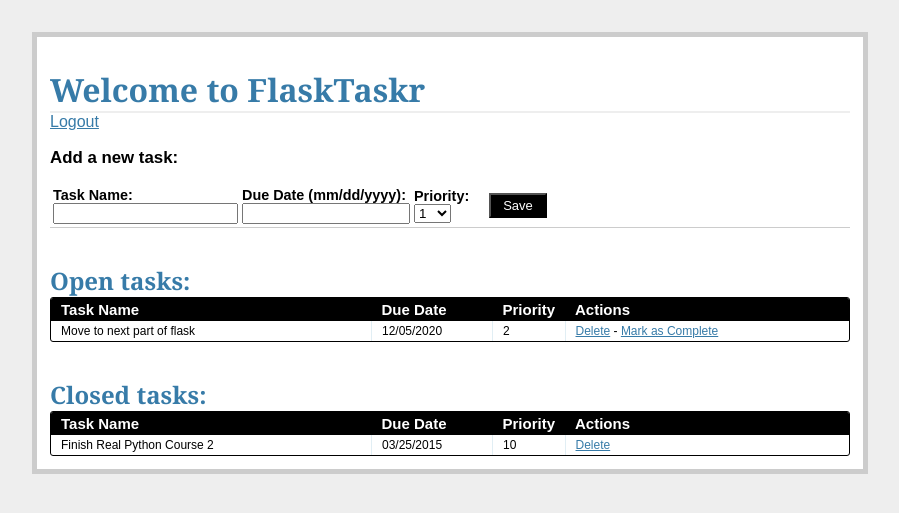
After one commit to Sunil1208/task-management-flask, a Flask app: page /tasks/ in a window 1280 px wide. The commit adds this page. Shown: the top 513 px of the page, without its empty margins (190-1089 px from the left). Run offline with Flask 2, Linux system fonts and the light colour scheme; the visitor is signed in with stand-in values (Sample User, id 1); data comes from the database, SQL or seed files in the repository; both versions use the stored data as it was after the commit.

Commit message:
Added css and tasks file with some routes integration

```diff
--- /dev/null
+++ b/project/forms.py
@@ -0,0 +1,29 @@
+from flask_wtf import Form
+from wtforms import StringField, DateField, IntegerField, SelectField
+from wtforms.validators import DataRequired
+
+
+"""
+    As the name suggests, the  `validators`, validate the data submitted by the user.
+    `DataRequired` simply means that the field cannot be blank, while the `format` validator
+    restricts the input to the MM/DD/YY date format.
+"""
+
+class AddTaskForm(Form):
+    task_id = IntegerField()
+    name = StringField('Task Name', validators=[DataRequired()])
+    due_date = DateField(
+        'Date Due (mm/dd/yyyy)',
+        validators=[DataRequired()], format='%m/%d/%Y'
+    )
+
+    priority = SelectField(
+        'Priority',
+        validators=[DataRequired()],
+        choices=[
+            ('1', '1'), ('2', '2'), ('3', '3'), ('4', '4'), ('5', '5'),
+            ('6', '6'), ('7', '7'), ('8', '8'), ('9', '9'), ('10', '10')
+        ]
+    )
+
+    status = IntegerField('Status')
--- a/project/static/css/main.css
+++ b/project/static/css/main.css
@@ -1,36 +1,136 @@
-.container {
-    background: #f4f4f4;
-    margin: 2em auto;
-    padding: 0.8em;
-    width: 30em;
-    border: 2px solid #000;
+body {
+  font-family: sans-serif;
+  background: #eee;
 }
 
-.login-wrapper {
-    text-align: center;
+a, h1, h2 {
+  color: #377BA8;
+}
+
+h1, h2 {
+  font-family: 'Georgia', serif;
+  margin: 0;
+}
+
+h1 {
+  border-bottom: 2px solid #eee;
+}
+
+h2 {
+  font-size: 1.5em;
 }
 
 label {
-    display: block;
-    margin-bottom: 5px;
-    font-weight: bold;
+  display: block;
+  font-weight: bold;
 }
 
-.login-wrapper label {
-    display: inline-block;
+.page {
+  margin: 2em auto;
+  width: 50em;
+  border: 5px solid #ccc;
+  padding: 0.8em;
+  background: white;
 }
 
-input {
-    margin-bottom: 10px;
+.entries {
+  list-style: none;
+  margin: 0;
+  padding: 0;
 }
 
-button {
-    padding: 5px;
-    margin: 10px 0;
+.entries li {
+  margin: 0.8em 1.2em;
 }
 
-.flash, .error {
-    background: #000;
-    color: #fff;
-    padding: 0.5em;
+.entries li h2 {
+  margin-left: -1em;
 }
+
+.add-task {
+  font-size: 0.9em;
+  border-bottom: 1px solid #ccc;
+}
+.add-task dl {
+  font-weight: bold;
+}
+
+.metanav {
+  text-align: right;
+  font-size: 0.8em;
+  padding: 0.3em;
+  margin-bottom: 1em;
+  background: #fafafa;
+}
+
+.flash {
+  background: #CEE5F5;
+  padding: 0.5em;
+}
+
+.error {
+  background: #F0D6D6;
+  padding: 0.5em;
+}
+
+.input-group {
+  margin-bottom: 15px;
+}
+
+.datagrid table {
+  border-collapse: collapse;
+  text-align: left;
+  width: 100%;
+}
+
+.datagrid {
+  background: #fff;
+  overflow: hidden;
+  border: 1px solid #000000;
+  border-radius: 3px;
+}
+
+.datagrid table td, .datagrid table th {
+  padding: 3px 10px;
+}
+
+.datagrid table thead th {
+  background-color:#000000;
+  color:#FFFFFF;
+  font-size: 15px;
+  font-weight: bold;
+}
+.datagrid table thead th:first-child {
+  border: none;
+}
+
+.datagrid table tbody td {
+  color: #000000;
+  border-left: 1px solid #E1EEF4;
+  font-size: 12px;
+  font-weight: normal;
+}
+
+.datagrid table tbody .alt td {
+  background: #E1EEF4;
+  color: #000000;
+}
+
+.datagrid table tbody td:first-child {
+  border-left: none;
+}
+
+.datagrid table tbody tr:last-child td {
+  border-bottom: none;
+}
+
+.button {
+  background-color:#000;
+  display:inline-block;
+  color:#ffffff;
+  font-size:13px;
+  padding:3px 12px;
+  margin: 0;
+  text-decoration:none;
+  position:relative;
+}
--- a/project/templates/base.html
+++ b/project/templates/_base.html
@@ -4,7 +4,7 @@
     <meta charset="UTF-8">
     <meta name="viewport" content="width=device-width, initial-scale=1.0">
     <title>Welcome to FlaskTaskr</title>
-    <link rel="stylesheet" href="{{url_for('static', filename='css/main.css')}}">
+    <link rel="stylesheet" href="{{ url_for('static', filename='css/main.css') }}">
 </head>
 <body>
     <div class="page">
--- a/project/templates/login.html
+++ b/project/templates/login.html
@@ -1,4 +1,4 @@
-{% extends "base.html" %}
+{% extends "_base.html" %}
 {% block content %}
 <h1>Welcome to FlaskTaskr</h1>
 <h3>Please login to access your task list.</h3>
--- /dev/null
+++ b/project/templates/tasks.html
@@ -0,0 +1,99 @@
+{% extends "_base.html" %}
+{% block content %}
+
+<h1>Welcome to FlaskTaskr</h1>
+<a href="{{ url_for('logout') }}">Logout</a>
+<div class="add-task">
+  <h3>Add a new task:</h3>
+  <table>
+    <tr>
+      <form action="{{ url_for('new_task') }}" method="post">
+        <td>
+          <label>Task Name:</label>
+          <input name="name" type="text">
+        </td>
+        <td>
+          <label>Due Date (mm/dd/yyyy):</label>
+          <input name="due_date" type="text" style="width:160px;">
+        </td>
+        <td>
+          <label>Priority:</label>
+          <select name="priority" width="100px">
+            <option value="1">1</option>
+            <option value="2">2</option>
+            <option value="3">3</option>
+            <option value="4">4</option>
+            <option value="5">5</option>
+            <option value="6">6</option>
+            <option value="7">7</option>
+            <option value="8">8</option>
+            <option value="9">9</option>
+            <option value="10">10</option>
+          </select>
+        </td>
+        <td>
+          &nbsp;
+          &nbsp;
+          <input class="button" type="submit" value="Save">
+        </td>
+      </form>
+    </tr>
+  </table>
+</div>
+<div class="entries">
+  <br>
+  <br>
+  <h2>Open tasks:</h2>
+  <div class="datagrid">
+    <table>
+      <thead>
+        <tr>
+          <th width="300px"><strong>Task Name</strong></th>
+          <th width="100px"><strong>Due Date</strong></th>
+          <th width="50px"><strong>Priority</strong></th>
+          <th><strong>Actions</strong></th>
+        </tr>
+      </thead>
+      {% for task in open_tasks %}
+        <tr>
+          <td width="300px">{{ task.name }}</td>
+          <td width="100px">{{ task.due_date }}</td>
+          <td width="50px">{{ task.priority }}</td>
+          <td>
+            <a href="{{ url_for('delete_entry', task_id = task.task_id) }}">Delete</a>  -
+            <a href="{{ url_for('complete', task_id = task.task_id) }}">Mark as Complete</a>
+          </td>
+        </tr>
+      {% endfor %}
+    </table>
+  </div>
+  <br>
+  <br>
+</div>
+<div class="entries">
+  <h2>Closed tasks:</h2>
+  <div class="datagrid">
+    <table>
+      <thead>
+      <tr>
+        <th width="300px"><strong>Task Name</strong></th>
+        <th width="100px"><strong>Due Date</strong></th>
+        <th width="50px"><strong>Priority</strong></th>
+        <th><strong>Actions</strong></th>
+        </tr>
+      </thead>
+      {% for task in closed_tasks %}
+        <tr>
+          <td width="300px">{{ task.name }}</td>
+          <td width="100px">{{ task.due_date }}</td>
+          <td width="50px">{{ task.priority }}</td>
+        <td>
+          <a href="{{ url_for('delete_entry', task_id = task.task_id) }}">Delete</a>
+        </td>
+        </tr>
+      {% endfor %}
+    </table>
+  </div>
+</div>
+
+{% endblock %}
--- a/project/views.py
+++ b/project/views.py
@@ -3,7 +3,9 @@ import sqlite3
 from functools import wraps
 
 from flask import Flask, flash, redirect, render_template, \
-    request, session, url_for
+    request, session, url_for, g
+
+from forms import AddTaskForm
 
 # config
 
@@ -45,3 +47,82 @@ def login():
             flash('Welcome')
             return redirect(url_for('tasks'))
     return render_template('login.html')
+
+@app.route('/tasks/')
+@login_required
+def tasks():
+    g.db = connect_db()
+    cursor = g.db.execute(
+        'SELECT name, due_date, priority, task_id FROM tasks WHERE status=1'
+    )
+    open_tasks = [
+        dict(name=row[0], due_date=row[1], priority=row[2], task_id=row[3]) for row in cursor.fetchall()
+    ]
+
+    cursor = g.db.execute(
+        'SELECT name, due_date, priority, task_id FROM tasks WHERE status=0'
+    )
+    closed_tasks = [
+        dict(name=row[0], due_date=row[1], priority=row[2], task_id=row[3]) for row in cursor.fetchall()
+    ]
+    g.db.close()
+
+    return render_template(
+        'tasks.html',
+        form = AddTaskForm(request.form),
+        open_tasks = open_tasks,
+        closed_tasks = closed_tasks
+    )
+
+# Add new tasks
+@app.route('/add/', methods=['POST'])
+@login_required
+def new_task():
+    g.db = connect_db()
+    request_form = request.form
+    name = request_form['name']
+    date = request_form['due_date']
+    priority = request_form['priority']
+
+    if not name or not date or not priority:
+        flash("All fields are required. Please try again.")
+        return redirect(url_for('tasks'))
+    else:
+        g.db.execute('INSERT INTO tasks(name, due_date, priority, status) \
+                VALUES(?, ?, ?, 1)', [
+                    request.form['name'],
+                    request.form['due_date'],
+                    request.form['priority']
+                ]
+            )
+        g.db.commit()
+        g.db.close()
+        flash('New entry was successfully posted. Thanks.')
+        return redirect(url_for('tasks'))
+
+
+# Mark task as complete
+@app.route('/complete/<int:task_id>/')
+@login_required
+def complete(task_id):
+    g.db = connect_db()
+    g.db.execute(
+        'UPDATE tasks SET status = 0 WHERE task_id='+str(task_id)
+    )
+    g.db.commit()
+    g.db.close()
+    flash('The task was marked as complete.')
+    return redirect(url_for('tasks'))
+
+# Delete Tasks
+@app.route('/delete/<int:task_id>/')
+@login_required
+def delete_entry(task_id):
+    g.db = connect_db()
+    g.db.execute(
+        'DELETE FROM tasks WHERE task_id='+str(task_id)
+    )
+    g.db.commit()
+    g.db.close()
+    flash('The task was deleted successfully.')
+    return redirect(url_for('tasks'))
--- a/requirements.txt
+++ b/requirements.txt
@@ -1,6 +1,8 @@
 click==7.1.2
 Flask==1.1.2
+Flask-WTF==0.14.3
 itsdangerous==1.1.0
 Jinja2==2.11.2
 MarkupSafe==1.1.1
 Werkzeug==1.0.1
+WTForms==2.3.3
```
Also changed, not shown: project/flasktaskr.db.
